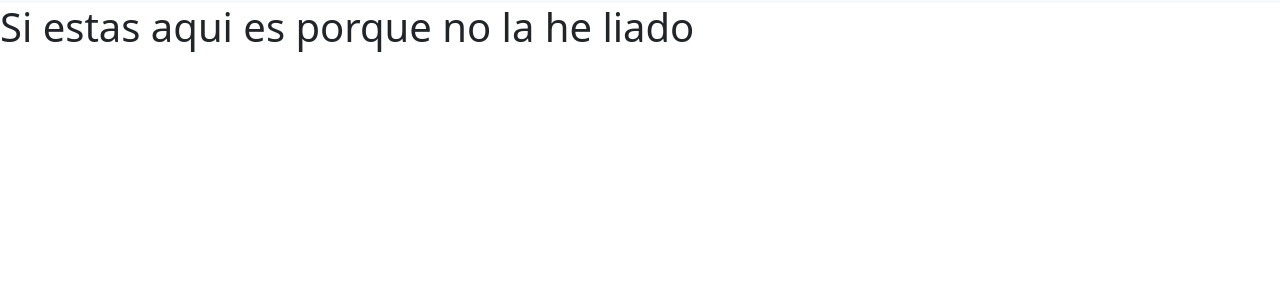
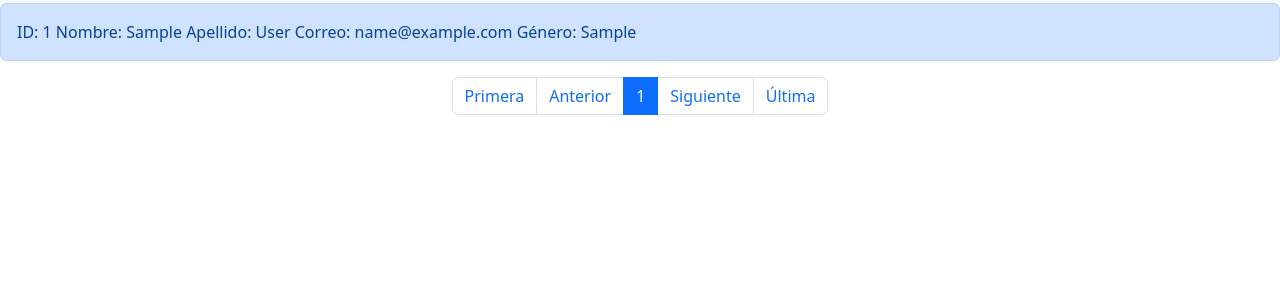
Before and after one commit to aernestolopez/HLC, a PHP site: page /home.php in a window 1280 px wide. Shown: the part 58-361 px from the top of the page. Run offline with PHP 8.4, Linux system fonts and the light colour scheme; the visitor is signed in with stand-in values (Sample User, id 1); data comes from the database, SQL or seed files in the repository; tables that the repository leaves empty or names only in its code hold one stand-in row (values such as "Sample post").

Commit message:
Creacion de la paginacion

```diff
--- a/proyectoTema1/home.php
+++ b/proyectoTema1/home.php
@@ -9,6 +9,31 @@ $stmt->bindParam(":sesion", $id, PDO::PARAM_STR);
 $stmt->execute();
 $elresul = $stmt->fetch(PDO::FETCH_ASSOC);
 $nombre=$elresul['nick'];
+
+if(isset($_GET['page'])){
+  $page = $_GET['page'];
+}else{
+//Paginacion
+$page=1;
+}
+//Limite de datos por pagina
+$limit=40;
+$start = ($page - 1) * $limit;
+
+$next = $page + 1;
+$previous = $page - 1;
+//Obtenemos todos los datos
+$query = "SELECT * FROM paginacion LIMIT $start, $limit";
+$select = $conecta->prepare($query);
+$select->execute();
+$results = $select->fetchAll();
+
+//Obtenemos la cantidad de personas en la base de datos
+$query_count = "SELECT id FROM paginacion";
+$statement = $conecta->query($query_count);
+$total_datos = $statement->rowCount();
+//Calculamos la cantidad de paginas que vamos a necesitar
+$total_paginas = ceil($total_datos / $limit);
 ?>
 
 <!DOCTYPE html>
@@ -56,8 +81,38 @@ $nombre=$elresul['nick'];
     </ul>
   </div>
 </nav>
+<!--Creamos una alerta por cada dato que exista-->
+    <?php foreach($results as $dato): ?>
+      <div class="alert alert-primary" role="alert">
+        <?php echo("ID: " . $dato['id']." Nombre: ". $dato['first_name']. " Apellido: ". $dato['last_name']. " Correo: " . $dato['email']. " Género: ". $dato['gender'])?>
+      </div>
+    <?php endforeach?>
 
-<h1>Si estas aqui es porque no la he liado
-    </h1>
+    <!--Creamos la navegacion-->
+    <nav aria-label="Page navigation">
+  <ul class="pagination justify-content-center">
+    <!--Mandamos al usuario a la primera pagina-->
+  <li class="page-item"><a class="page-link" href="home.php?page=1">Primera</a></li>
+  <!--Sie el usuario desea ir una pagina mas atras estando en la primera esta le redirigira a la primera-->
+    <li class="page-item"><a class="page-link" href="home.php?page=<?php echo $previous == 0 ? 1 : $previous ?>">Anterior</a></li>
+    <?php
+    //Hacemos que vayan desapareciendo paginas
+    for ($i = 1; $i <= $total_paginas; $i++) {
+      $current_page = $page;
+      $previous_2 = $current_page - 2;
+      $next_2 = $current_page + 2;
+
+      if ($i >= $previous_2 && $i<= $next_2) {
+    ?>
+    <!--Cuando estemos en una pagina el boton de esta se activara-->
+    <li class="page-item <?php echo $i == $page ? 'active' : '' ?>"><a class="page-link" href="home.php?page=<?php echo $i ?>"><?php echo $i ?></a></li>
+    <?php
+      }
+    }?>
+    <!--Si el usuario le da a siguiente estando en la ultima pagina esta le redirigirá a esta ultima-->
+    <li class="page-item"><a class="page-link" href="home.php?page=<?php echo $next > $total_paginas ? $total_paginas : $next ?>">Siguiente</a></li>
+    <!--Mandamos al usuario a la ultima pagina-->
+    <li class="page-item"><a class="page-link" href="home.php?page=<?php echo $total_paginas ?>">Última</a></li>
+  </nav>
 </body>
 </html>
```
